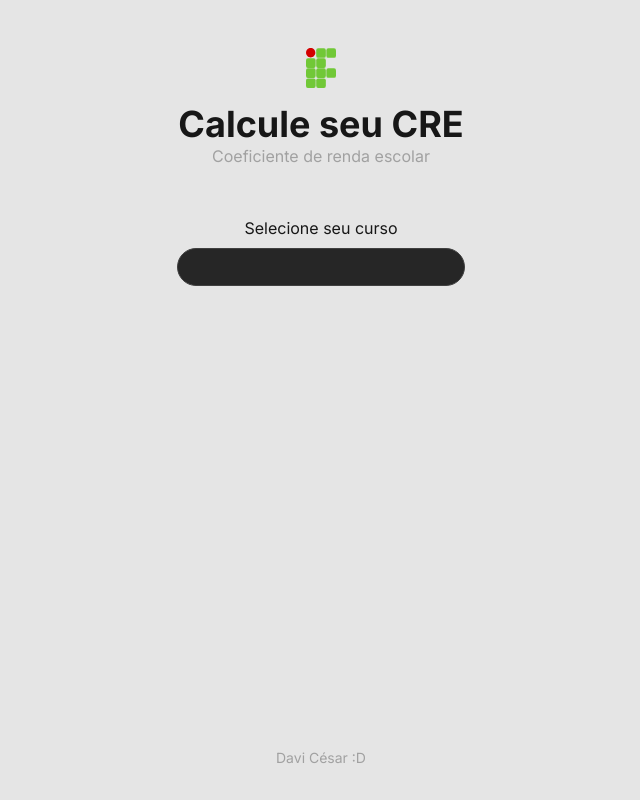
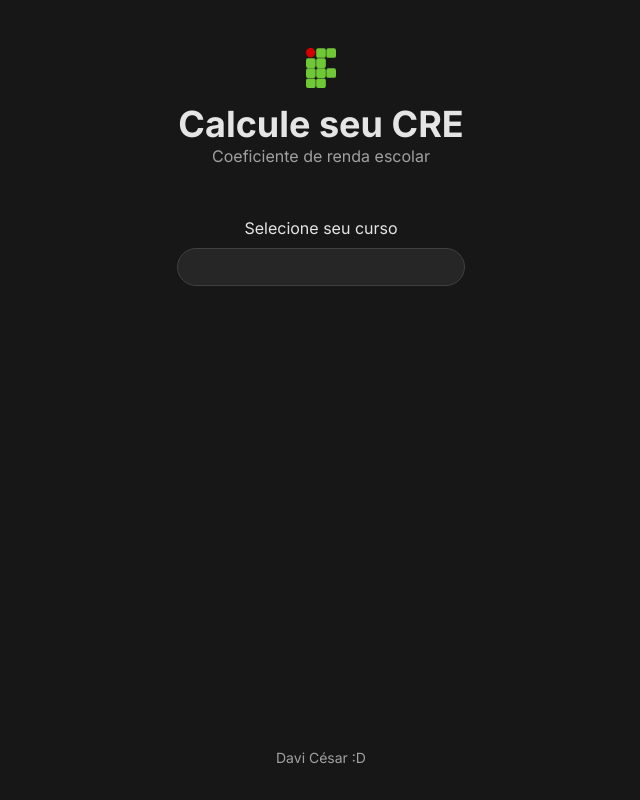
Before and after one commit to davicesarm/cre-frontend, a Next.js app: page / in a window 1280 px wide. Shown: the whole page, without its empty margins (319-959 px from the left). Built offline with nearby package versions, Linux system fonts and the light colour scheme; no server answers.

Commit message:
fix: remove dark:

```diff
--- a/src/app/layout.tsx
+++ b/src/app/layout.tsx
@@ -24,7 +24,7 @@ export default function RootLayout({
   return (
     <html lang="en">
       <body
-        className={`${inter.className} h-svh flex flex-col bg-neutral-200 text-neutral-900 dark:bg-neutral-900 dark:text-neutral-200`}>
+        className={`${inter.className} h-svh flex flex-col bg-neutral-900 text-neutral-200`}>
         <Header />
         {children}
         <Footer />
```
